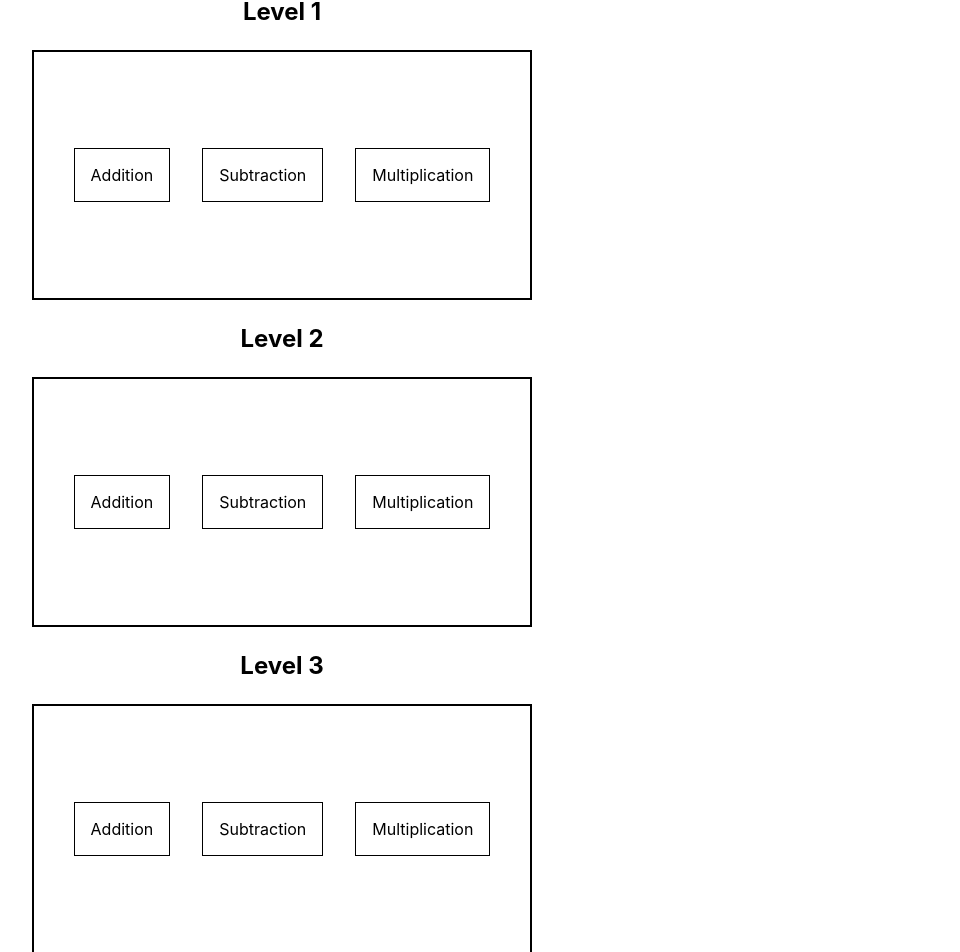
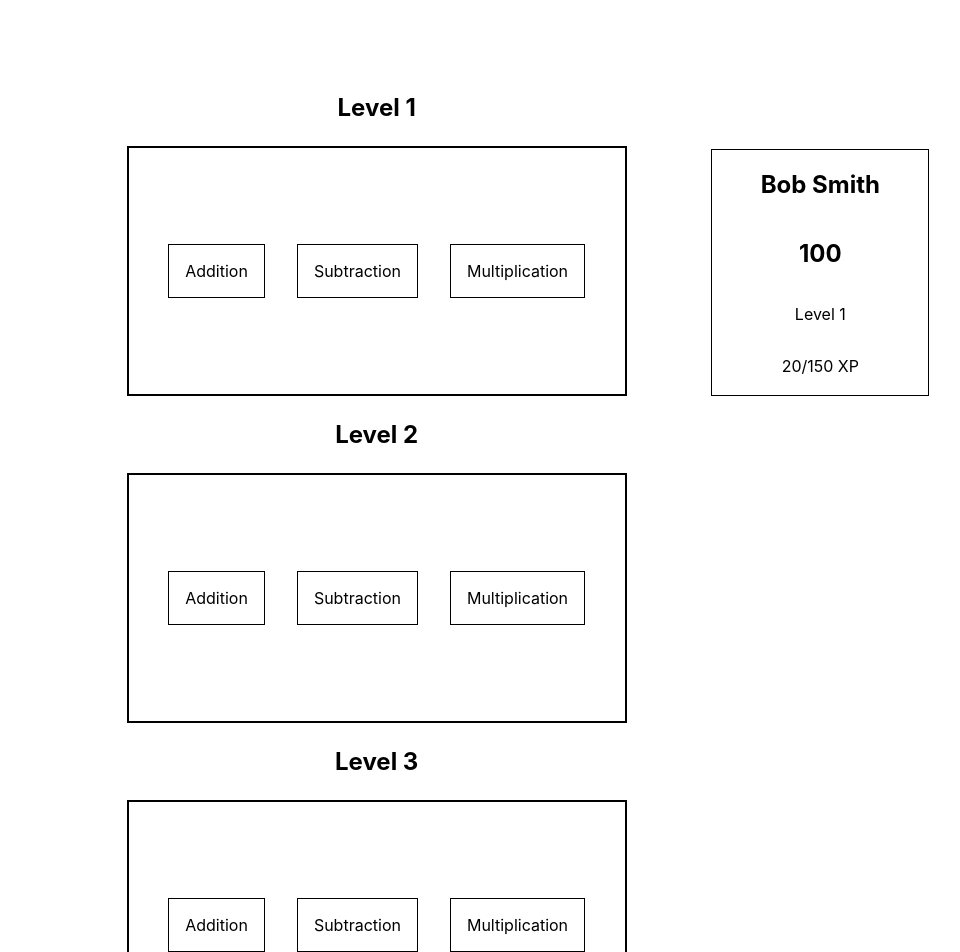
Before and after one commit to SchoolOfCode/final-project-front-end-jellly-room-6, a Next.js app: page /home in a window 1280 px wide. Shown: the part 91-1043 px from the top of the page, without its empty margins (118-1078 px from the left). Built offline with nearby package versions, Linux system fonts and the light colour scheme.

Commit message:
Add grid

```diff
--- a/pages/home.js
+++ b/pages/home.js
@@ -5,17 +5,72 @@ export default function Home () {
     return (
       <div>
         {/* Header goes here */}
-        <div className={styles.levelsWrapper}>
+        <div className={styles.grid}>
+
+          <div className={`${styles.gridItem} ${styles.gridItemLevel}`}>
+
+            <div className={styles.level}>
+                <h3 className={styles.levelTitle}>Level 1</h3>
+                <div className={styles.levelContainer}>
+                  <div className={styles.beanBtn}>Addition</div>
+                  <div className={styles.beanBtn}>Subtraction</div>
+                  <div className={styles.beanBtn}>Multiplication</div>
+                </div>
+            </div>
+
+          </div>
+
+          <div className={`${styles.gridItem} ${styles.gridItemLevel}`}>
+
+            <div className={styles.level}>
+                <h3 className={styles.levelTitle}>Level 2</h3>
+                <div className={styles.levelContainer}>
+                  <div className={styles.beanBtn}>Addition</div>
+                  <div className={styles.beanBtn}>Subtraction</div>
+                  <div className={styles.beanBtn}>Multiplication</div>
+                </div>
+            </div>
+
+          </div>
+
+          <div className={`${styles.gridItem} ${styles.gridItemLevel}`}>
+
+          <div className={styles.level}>
+              <h3 className={styles.levelTitle}>Level 3</h3>
+              <div className={styles.levelContainer}>
+                <div className={styles.beanBtn}>Addition</div>
+                <div className={styles.beanBtn}>Subtraction</div>
+                <div className={styles.beanBtn}>Multiplication</div>
+              </div>
+          </div>
+
+          </div>
+
+          <div className={`${styles.statsDisplay} ${styles.gridItemStats}`}>
+                <h2>Bob Smith</h2>
+                <h2>100</h2>
+                <p>Level 1</p>
+                <p>20/150 XP</p>
+          </div>
 
 
-            <div className={styles.level}>
+        </div>
+
+
+      </div>
+
+    );
+  }
+
+
+            {/* <div className={styles.level}>
                   <h3 className={styles.levelTitle}>Level 1</h3>
                   <div className={styles.levelContainer}>
                     <div className={styles.beanBtn}>Addition</div>
                     <div className={styles.beanBtn}>Subtraction</div>
                     <div className={styles.beanBtn}>Multiplication</div>
                   </div>
-              </div>
+          </div>
 
           <div className={styles.level}>
               <h3 className={styles.levelTitle}>Level 2</h3>
@@ -25,6 +80,7 @@ export default function Home () {
                 <div className={styles.beanBtn}>Multiplication</div>
               </div>
           </div>
+
           <div className={styles.level}>
               <h3 className={styles.levelTitle}>Level 3</h3>
               <div className={styles.levelContainer}>
@@ -40,11 +96,4 @@ export default function Home () {
                 <h2>100</h2>
                 <p>Level 1</p>
                 <p>20/150 XP</p>
-              </div>
-        </div>
-
-
-      </div>
-
-    );
-  }
+          </div> */}
--- a/styles/home.module.css
+++ b/styles/home.module.css
@@ -5,7 +5,31 @@
     position:relative;
 }
 
+.grid {
+    padding: 10em;
+    display: grid;
+    grid-auto-flow: row dense;
+    grid-template-columns: auto auto auto auto auto auto;
+    grid-template-rows: auto;
+    gap: 0px 0px;
+  }
 
+  .gridItem{
+      /* border:solid black 1px; */
+      width: 100%;
+  }
+
+  .gridItemLevel{
+    grid-column-start: 1;
+    grid-column-end: 4;
+  }
+
+  .gridItemStats{
+      grid-column-start: 4;
+      grid-column-end: 7;
+      grid-row: 1;
+
+  }
 
 .level{
     display:flex;
@@ -27,6 +51,7 @@
     gap: 2em;
     justify-content: center;
     align-items: center;
+
 }
 
 .beanBtn{
@@ -35,11 +60,11 @@
 }
 
 .statsDisplay{
+    width: 75%;
+    margin-top: 5em;
+    border: solid black 1px;
+    display:inline-flex;
 
-    border: solid black 1px;
-    width: 350px;
-    display:inline-flex;
-    justify-content: center;
     align-items: center;
     flex-direction: column;
 
```
